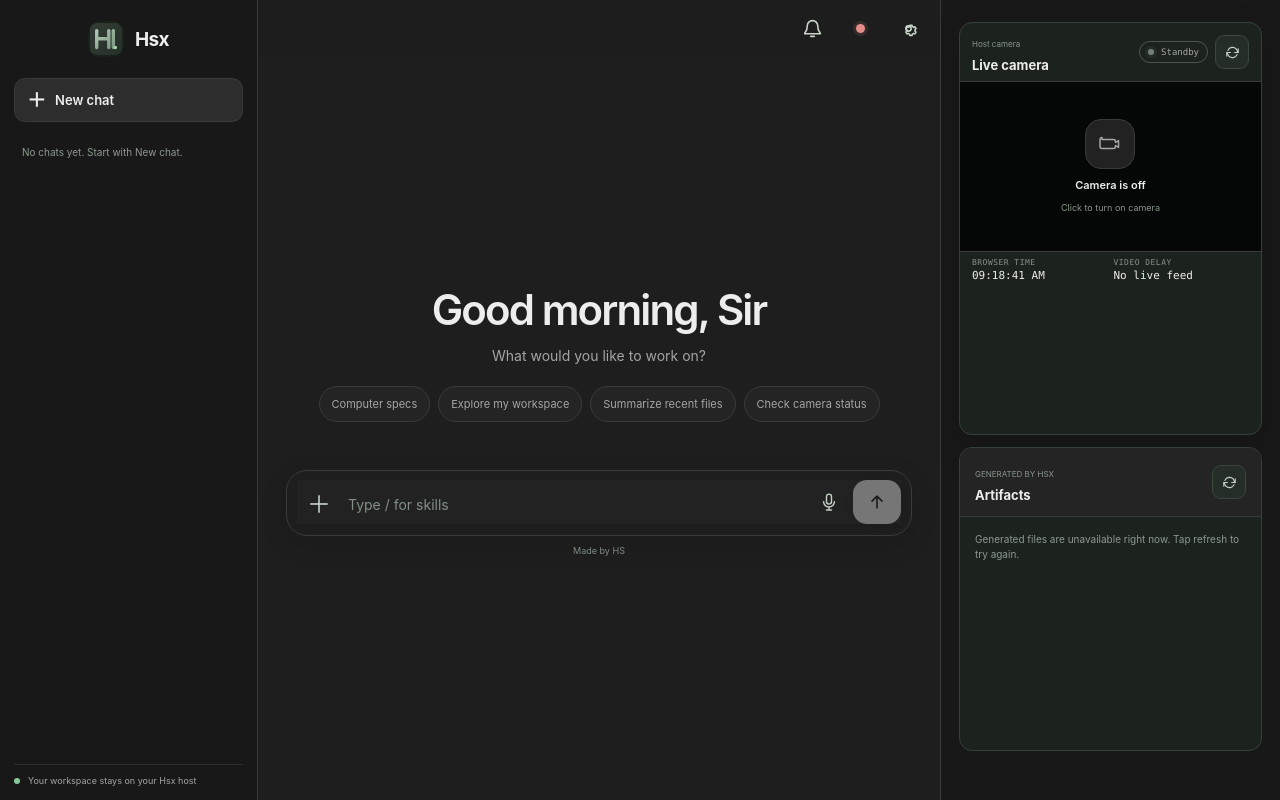
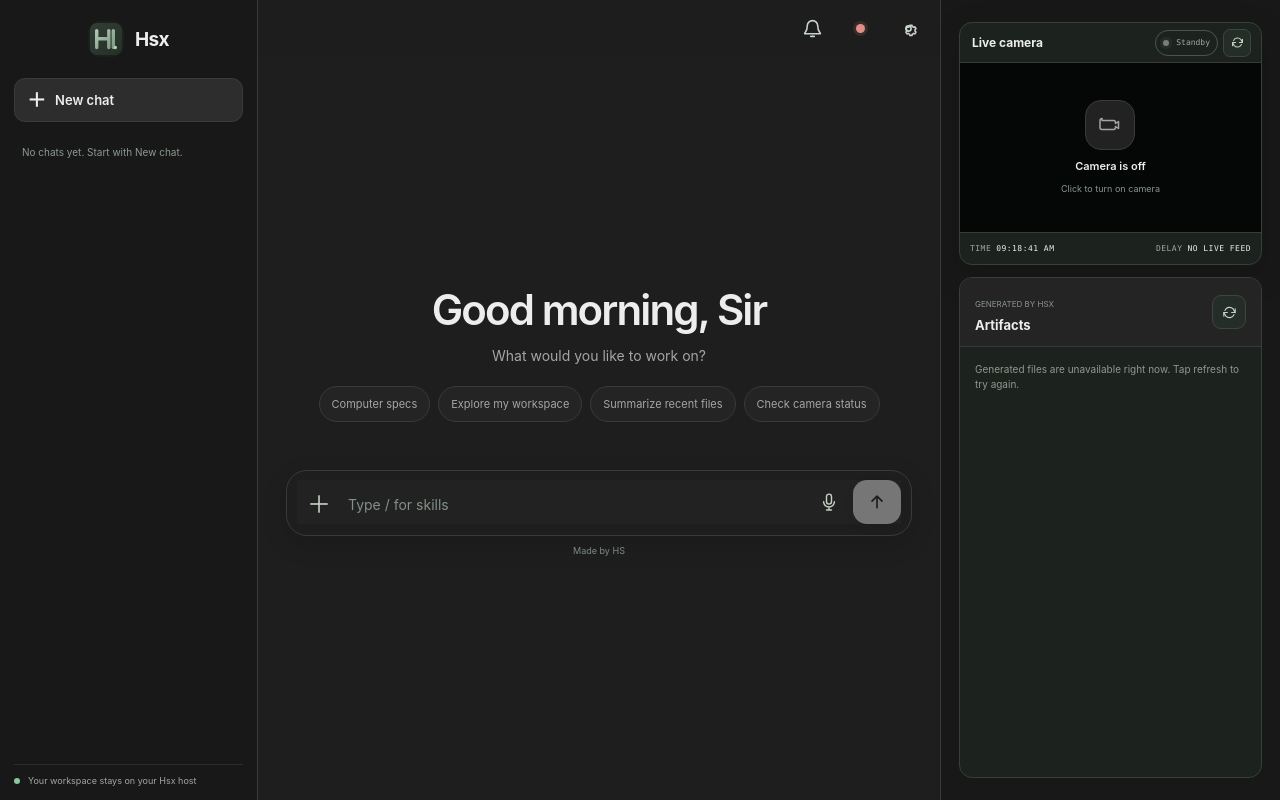
Before and after one commit to Hiten1896/Hsx, a plain HTML site: page web/index.html in a window 1280 px wide. Drawn offline with nearby package versions, Linux system fonts and the light colour scheme; no server answers.

Commit message:
Compact camera card and expand artifacts area

```diff
--- a/web/chat.css
+++ b/web/chat.css
@@ -608,9 +608,9 @@ kbd { padding: 2px 4px; border: 1px solid #3c473f; border-radius: 4px; color: #a
 .chat-history-action:hover { color: var(--text); background: var(--surface-raised); }
 .chat-controls { background: color-mix(in srgb, var(--background) 94%, transparent); }
 .camera-sidebar { min-height: 0; border-color: var(--border); background: var(--sidebar); }
-.camera-sidebar { grid-template-rows: minmax(0, 1fr) minmax(0, .8fr); gap: 12px; }
+.camera-sidebar { grid-template-rows: auto minmax(0, 1fr); gap: 12px; }
 .camera-sidebar > .camera-panel { min-height: 0; overflow: hidden; }
-.camera-sidebar > .artifacts-panel { display: grid; grid-template-rows: auto minmax(0, 1fr); min-height: 0; max-height: 38vh; margin-top: 0; overflow: hidden; }
+.camera-sidebar > .artifacts-panel { display: grid; grid-template-rows: auto minmax(0, 1fr); min-height: 0; max-height: none; margin-top: 0; overflow: hidden; }
 .camera-sidebar > .artifacts-panel .artifacts-heading { position: relative; z-index: 1; background: var(--surface); }
 .camera-sidebar > .artifacts-panel .artifacts-list { min-height: 0; overflow-y: auto; overscroll-behavior: contain; }
 .camera-sidebar .camera-view { min-height: 90px; }
@@ -644,7 +644,27 @@ kbd { padding: 2px 4px; border: 1px solid #3c473f; border-radius: 4px; color: #a
 .camera-placeholder strong, .camera-metrics strong { color: var(--text); }
 .camera-heading, .camera-metrics { border-color: var(--border); }
 .camera-sidebar .artifacts-panel .artifacts-heading { border-color: var(--border); }
-@media (max-width: 1100px) { .camera-sidebar { grid-template-rows: minmax(0, 1fr) minmax(180px, .7fr); } }
+.camera-panel { display: grid; grid-template-rows: 40px auto 32px; }
+.camera-heading { min-width: 0; height: 40px; padding: 0 10px 0 12px; }
+.camera-heading h2 { overflow: hidden; margin: 0; font-size: 12px; text-overflow: ellipsis; white-space: nowrap; }
+.camera-heading-actions { gap: 5px; }
+.camera-heading .camera-badge { min-height: 26px; padding: 3px 7px; font-size: 8px; }
+.camera-heading .panel-refresh { width: 28px; height: 28px; border-radius: 7px; }
+.camera-heading .panel-refresh svg { width: 15px; height: 15px; }
+.camera-view { align-self: center; aspect-ratio: 16 / 9; min-height: 0; }
+.camera-metrics {
+  display: flex;
+  align-items: center;
+  justify-content: space-between;
+  gap: 8px;
+  min-width: 0;
+  height: 32px;
+  padding: 0 10px;
+  border-top: 1px solid var(--border);
+}
+.camera-metrics > span { display: flex; align-items: center; gap: 5px; min-width: 0; overflow: hidden; color: var(--muted); font: 8px var(--font-code); white-space: nowrap; }
+.camera-metrics strong { min-width: 0; color: var(--text); font: inherit; text-overflow: ellipsis; }
+@media (max-width: 1100px) { .camera-sidebar { grid-template-rows: auto minmax(180px, 1fr); } }
 @media (max-width: 700px) {
   .camera-sidebar { grid-template-rows: auto minmax(0, 1fr); overflow-y: auto; }
   .camera-sidebar > .camera-panel { overflow: visible; }
--- a/web/chat.js
+++ b/web/chat.js
@@ -2015,8 +2015,8 @@ async function refreshCamera() {
     const data = await response.json();
     const host = data.host || {};
     const hostLabel = [host.hostname, host.hardware].filter(Boolean).join(' · ');
-    document.getElementById('camera-host-label').textContent =
-      hostLabel || 'Host hardware unavailable';
+    document.getElementById('camera-heading').title =
+      hostLabel || 'Host hardware information unavailable';
     const connected = response.ok && data.running === true;
     if (connected) {
       cameraAvailable = true;
@@ -2037,7 +2037,7 @@ async function refreshCamera() {
       scheduleCameraReconnect();
     }
   } catch {
-    document.getElementById('camera-host-label').textContent = 'Host hardware unavailable';
+    document.getElementById('camera-heading').title = 'Host hardware information unavailable';
     if (cameraHasFrame) setCameraReconnecting('Camera feed offline; retrying…');
     else setCameraStatus(false, 'Camera feed offline');
     scheduleCameraReconnect();
--- a/web/index.html
+++ b/web/index.html
@@ -164,11 +164,8 @@
       <aside id="camera-sidebar" class="camera-sidebar" aria-label="Host camera and artifacts">
         <button id="camera-close" class="mobile-panel-close" type="button" aria-label="Close camera and artifacts">Close</button>
         <div class="camera-panel">
-          <div class="camera-heading">
-            <div>
-              <p id="camera-host-label" class="panel-eyebrow">Host camera</p>
-              <h2>Live camera</h2>
-            </div>
+          <div id="camera-heading" class="camera-heading" title="Camera status">
+            <h2>Live camera</h2>
             <div class="camera-heading-actions">
               <span id="camera-badge" class="camera-badge camera-badge-standby"><span class="connection-dot"></span> Standby</span>
               <button id="camera-retry" class="panel-refresh camera-retry" type="button" aria-label="Refresh camera video" title="Refresh camera video">
@@ -187,8 +184,8 @@
             </div>
           </div>
           <div class="camera-metrics" aria-live="polite">
-            <div><span>Browser time</span><strong id="camera-clock">Unknown</strong></div>
-            <div><span>Video delay</span><strong id="camera-latency">No live feed</strong></div>
+            <span>Time <strong id="camera-clock">Unknown</strong></span>
+            <span>Delay <strong id="camera-latency">No live feed</strong></span>
           </div>
         </div>
         <section class="artifacts-panel" aria-labelledby="artifacts-title">
```
